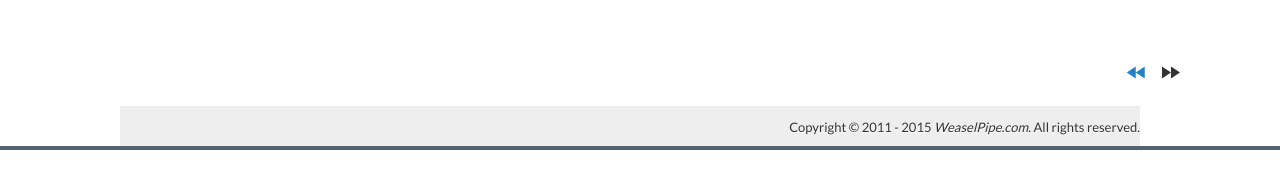
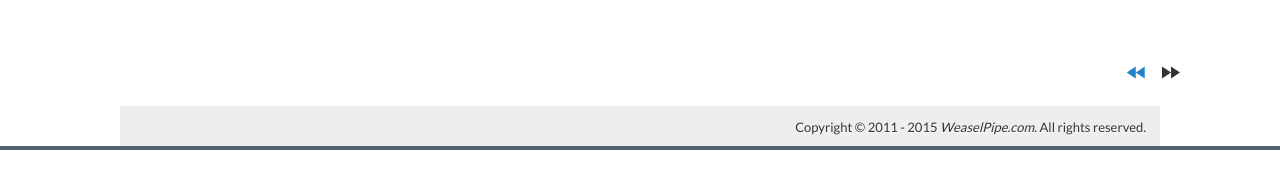
Before and after one commit to mrdanbrooks/mrdanbrooks.github.io, a Jekyll site: the page built from index.html, in a window 1280 px wide. Shown: the part 662-851 px from the top of the page. Built offline with Jekyll 4.4.1, drawn with Linux system fonts in a browser that asks for light colours; Markdown is read by kramdown in place of the engine named in the settings; the list of posts is cut into pages by our own code.

Commit message:
changes to spacing

```diff
--- a/css/base2.css
+++ b/css/base2.css
@@ -89,8 +89,8 @@ header {
 }
 
 footer {
-   margin: 20px 20px 0 0;
-   padding: 12px 0 10px 0;
+   margin: 20px 0 0 0;
+   padding: 12px 14px 10px 0;
    text-align: right;
    background-color: #eee;
    font-size: 13px;
```
